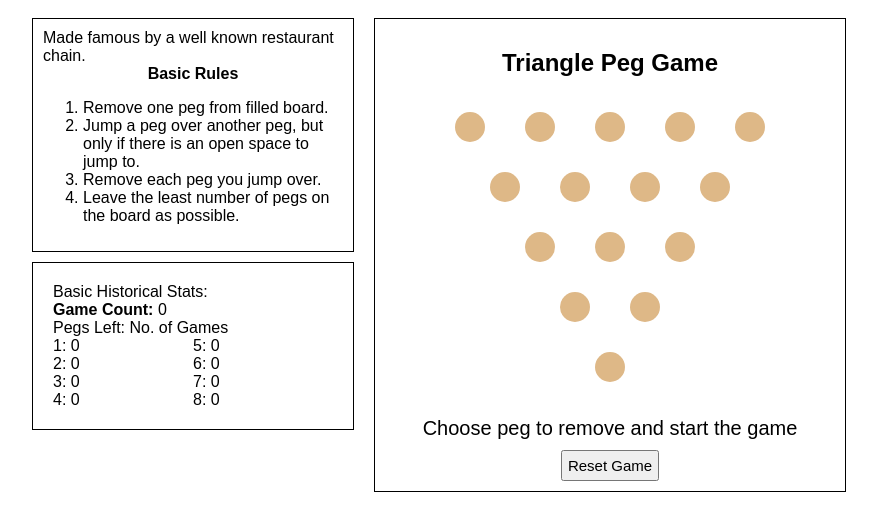
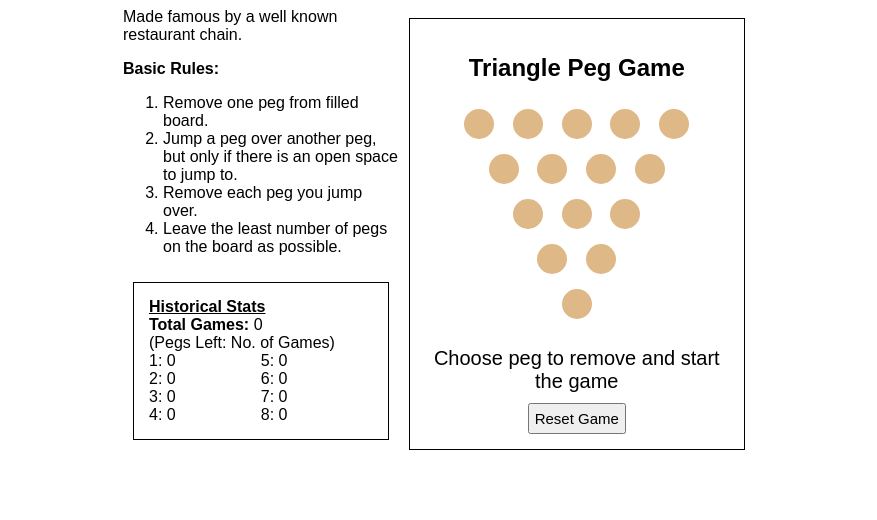
Before and after one commit to ray0h/peg-game, a website with bundled scripts: page src/index.html in a window 1280 px wide. Shown: the whole page, without its empty margins (201-1078 px from the left). Built offline with nearby package versions, Linux system fonts and the light colour scheme.

Commit message:
refactor to improve responsivity

```diff
--- a/src/index.html
+++ b/src/index.html
@@ -9,22 +9,24 @@
 </head>
 <body>
   <script type="module" src="index.js"></script>
-  <div class="flex-center">
-    <div>
-      <div id="comments" class="flex-column">
-        Made famous by a well known restaurant chain.
-        <strong>Basic Rules</strong>
+  <div id="app-container" class="flex-center">
+    <div id="info-container" class="flex-column">
+      <div id="comments">
+        <span>Made famous by a well known restaurant chain.</span>
+        <p>
+          <strong>Basic Rules:</strong>
           <ol>
             <li>Remove one peg from filled board.</li>
             <li>Jump a peg over another peg, but only if there is an open space to jump to.</li>
             <li>Remove each peg you jump over.</li>
             <li>Leave the least number of pegs on the board as possible.</li>
           </ol>
+        </p>
       </div>
       <div id="statistics">
-        Basic Historical Stats:
-        <div><strong>Game Count: </strong><span id="games">0</span></div>
-        Pegs Left: No. of Games
+        <strong><u>Historical Stats</u></strong>
+        <div><strong>Total Games: </strong><span id="games">0</span></div>
+        (Pegs Left: No. of Games)
         <div class="pegGame">
           <div class="expand">
             <ul>
--- a/src/style.css
+++ b/src/style.css
@@ -12,30 +12,29 @@ ul {
   text-align: center;
 }
 
-#comments {
-  align-items: center;
-  width: 300px;
-  margin: 10px;
-  padding: 10px;
-  border: black 1px solid;
+#app-container{
+  display: flex;
+  flex-direction: column-reverse;
+  width: 95%;
+  margin: auto;
 }
 
 #statistics {
+  margin: 10px;
+  padding: 15px;
   border: black 1px solid;
-  padding: 20px;
-  margin: 10px;
 }
 
 #game {
   border: black 1px solid;
   margin: 10px;
-  padding: 10px;
-  width: 450px;
+  padding: 15px;
 }
 
 #board {
   justify-content: center;
   align-items: center;
+  margin: auto;
 }
 
 #msgcontainer {
@@ -51,15 +50,12 @@ ul {
 #reset {
   font-size: 15px;
   padding: 5px;
-  /* background-color: lightgray; */
   cursor: pointer;
 }
 
 .pegGame {
   display: flex;
   flex-wrap: nowrap;
-  /* flex-grow: 1; */
-  /* border: 1px black solid; */
 }
 
 .expand {
@@ -80,20 +76,20 @@ ul {
   display: flex;
   justify-content: space-around;
   align-items: center;
-  height: 60px;
-  width: 350px;
+  height: 45px;
+  width: 80%;
 }
 
 .second {
-  width: 280px;
+  width: 64%;
 }
 
 .third {
-  width: 210px;
+  width: 48%;
 }
 
 .fourth {
-  width: 140px;
+  width: 32%;
 }
 .spot {
   height: 30px;
@@ -115,3 +111,40 @@ ul {
   height: 20px;
   width: 20px;
 }
+
+@media only screen and (max-width: 300px) {
+  #board {
+    width: 100%;
+  }
+  .row {
+    width: 100%;
+  }
+  .second {
+    width: 80%;
+  }
+  .third {
+    width: 60%;
+  }
+  .fourth {
+    width: 40%;
+  }
+}
+
+@media only screen and (min-width: 600px) {
+  #board {
+    width: 50%;
+  }
+}
+@media only screen and (min-width: 1000px) {
+  #app-container {
+    width: 50%;
+    margin: auto;
+    flex-direction: row;
+  }
+  #game {
+    width: 100%;
+  }
+  #board {
+    width: 100%;
+  }
+}
```
Lines whose indentation alone changed are shown as unchanged.
